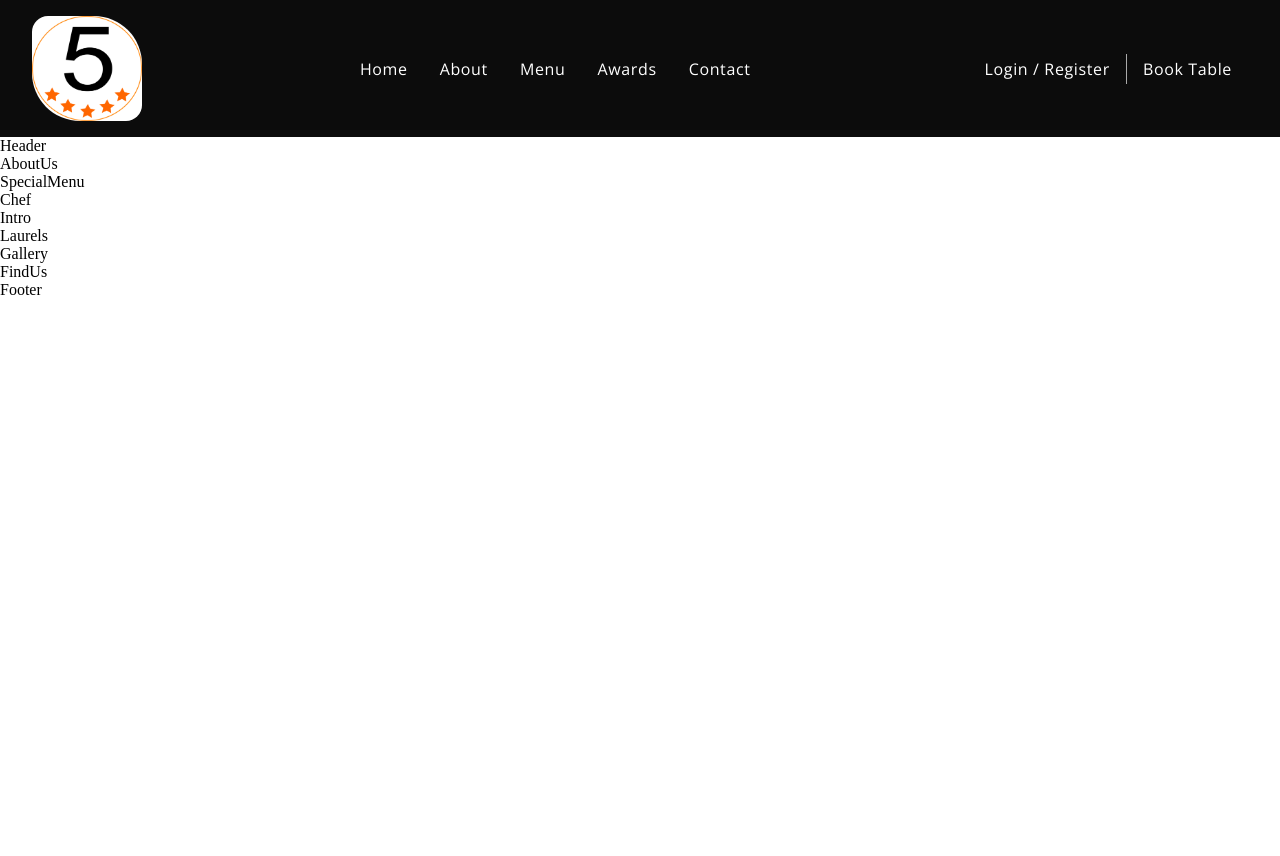
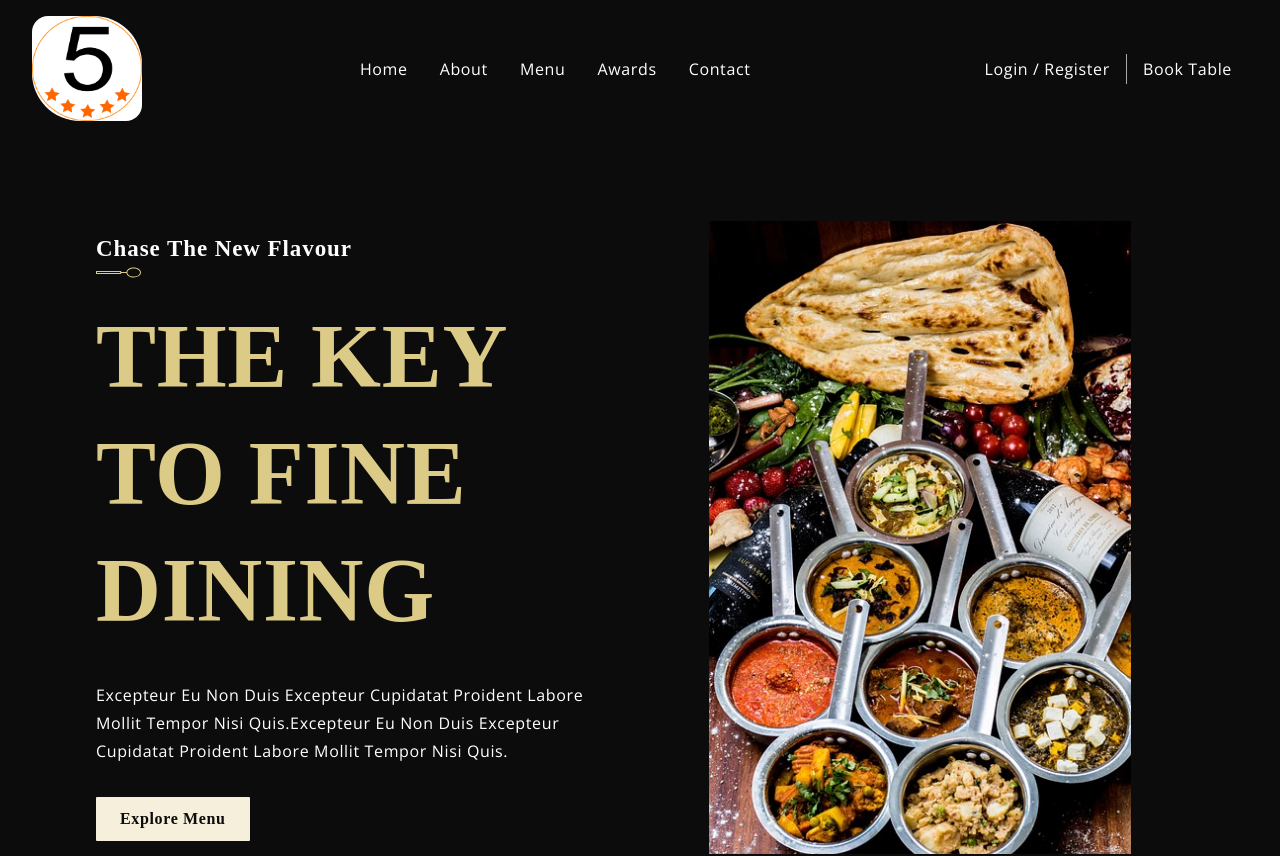
Before and after one commit to pcodesdev/hotel_ui_ux, a React (Create React App) app: page / in a window 1280 px wide. Shown: the top 856 px of the page. Before the commit the page ends 800 px from the top, so only its background shows below. Built offline with nearby package versions, Linux system fonts and the light colour scheme; a web font is replaced by a local one.

Commit message:
created and designed the header section

```diff
--- a/src/components/SubHeading/SubHeading.jsx
+++ b/src/components/SubHeading/SubHeading.jsx
@@ -1,8 +1,11 @@
-import React from 'react';
+import React from "react";
 
-const SubHeading = () => (
-  <div>
-    SubHeading
+import { images } from "../../constants";
+
+const SubHeading = ({ title }) => (
+  <div className="" style={{ marginBottom: "1rem" }}>
+    <p className="p__cormorant">{title}</p>
+    <img src={images.spoon} alt="spoon" className="spoon__img" />
   </div>
 );
 
--- a/src/constants/images.js
+++ b/src/constants/images.js
@@ -12,6 +12,7 @@
 import overlaybg from "../assets/overlaybg.png";
 import spoon from "../assets/spoon.svg";
 import welcome from "../assets/welcome.png";
+import food from "../assets/food.jpg";
 import findus from "../assets/findus.png";
 import laurels from "../assets/laurels.png";
 import award01 from "../assets/award01.png";
@@ -37,6 +38,7 @@
   overlaybg,
   spoon,
   welcome,
+  food,
   findus,
   laurels,
   award01,
--- a/src/container/Header/Header.css
+++ b/src/container/Header/Header.css
@@ -0,0 +1,16 @@
+.app__header {
+  background-color: var(--color-black);
+}
+
+.app__header-h1 {
+  font-family: var(--font-base);
+  color: var(--color-golden);
+  letter-spacing: 0.04rem;
+  text-transform: uppercase;
+  line-height: 117px;
+  font-size: 90px;
+}
+
+.app__header-img img {
+  width: 80%;
+}
--- a/src/container/Header/Header.jsx
+++ b/src/container/Header/Header.jsx
@@ -1,10 +1,28 @@
-import React from 'react';
+import React from "react";
 
-import './Header.css';
+import SubHeading from "../../components/SubHeading/SubHeading";
+
+import { images } from "../../constants";
+
+import "./Header.css";
 
 const Header = () => (
-  <div>
-    Header
+  <div className="app__header app__wrapper section__padding" id="home">
+    <div className="app__wrapper_info">
+      <SubHeading title="Chase the new flavour" />
+      <h1 className="app__header-h1">The key to Fine Dining</h1>
+      <p className="p__opensans" style={{ margin: "2rem 0" }}>
+        Excepteur eu non duis excepteur cupidatat proident labore mollit tempor
+        nisi quis.Excepteur eu non duis excepteur cupidatat proident labore
+        mollit tempor nisi quis.
+      </p>
+      <button type="button" className="custom__button">
+        Explore Menu
+      </button>
+    </div>
+    <div className="app__wrapper_img">
+      <img src={images.food} alt="header" />
+    </div>
   </div>
 );
 
```
Also changed, not shown: src/assets/food.jpg (added).
